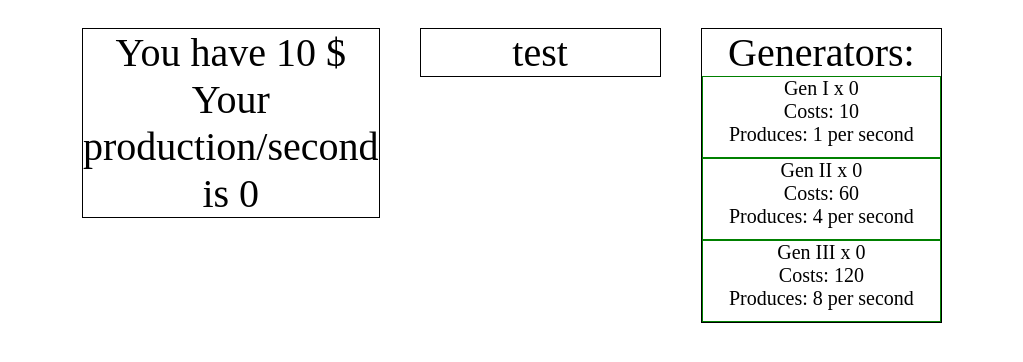
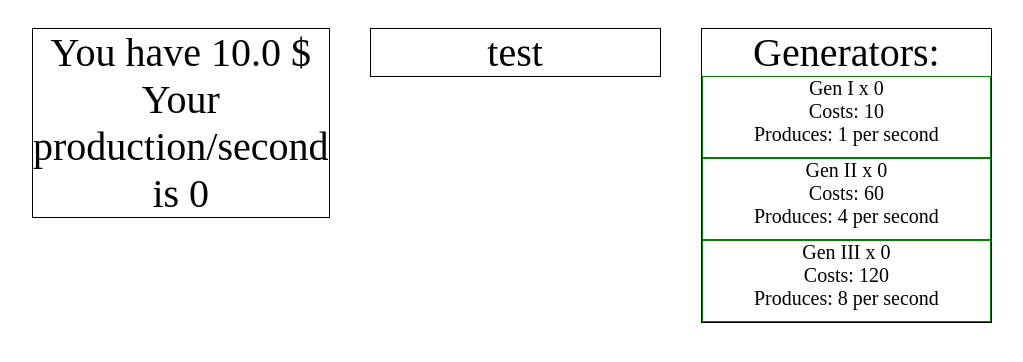
Before and after one commit to LeoMart83/react-incremental, a React (Create React App) app: page / in a window 1280 px wide. Shown: the top 362 px of the page, without its empty margins (128-1151 px from the left). Built offline with nearby package versions, Linux system fonts and the light colour scheme.

Commit message:
player prod isn't working, a lot of changes

```diff
--- a/src/App.js
+++ b/src/App.js
@@ -1,7 +1,7 @@
 import { CurrencyInfo } from "./components/CurrencyInfo";
 import { GameplayArea } from "./components/GameplayArea";
-import { Generators } from "./components/Generators/Generators";
-import { useState, useEffect, useRef } from "react";
+import { Generators } from "./components/GeneratorContainer/Generators";
+import { useState, useEffect } from "react";
 import "./index.css";
 
 const PLAYER = {
@@ -18,40 +18,30 @@ const App = () => {
 
   useEffect(() => {
     const intervalId = setInterval(() => {
-      setPlayerData({ ...player, money: player.money + player.prod });
-    }, 1000)
+      setPlayerData({ ...player, money: (player.money + player.prod/20) });
+      // console.log((player.money + player.prod/5).toFixed(1)  );
+    }, 50)
 
     return () => {
       clearInterval(intervalId);
     }
   }, [player]);
 
+  const updatePlayerProduction = (generator) => {
+    // This function needs to be changed
+
+    if (generator.cost > player.money) return false
 
 
 
-  //   const playerRef = useRef(player);
-  //
-  //   useEffect(() => {
-  //     setInterval( () => {
-  //       setPlayerData({ ...playerRef.current, money: playerRef.current.money + playerRef.current.production });
-  //     }, 1000);
-  //   }, []);
-  //
-  //   useEffect(() => {
-  //      playerRef.current = player;
-  //   }, [player]);
-
-  const updatePlayer = (generator) => {
-
-    if (generator.cost > player.money) return false
-    setPlayerData({ ...player, money: player.money - generator.cost, prod: player.prod + generator.prod });
+    setPlayerData({ ...player, money: player.money - generator.cost, prod: generator.prod * (generator.amount + 1) * generator.mult });
     return true
   }
 
   return (<div className="app">
     <div className="first-block"> <CurrencyInfo player={player} /> </div>
     <div className="second-block"> <GameplayArea /> </div>
-    <div className="generators-block"> <Generators updatePlayer={updatePlayer} /> </div>
+    <div className="generators-block"> <Generators updatePlayerProduction={updatePlayerProduction} /> </div>
   </div>
   )
 }
--- a/src/components/CurrencyInfo.jsx
+++ b/src/components/CurrencyInfo.jsx
@@ -1,6 +1,6 @@
 export const CurrencyInfo = ({player}) => {
     return (<div>
-        <div>You have {player.money} $</div>
+        <div>You have {(player.money).toFixed(1)} $</div>
         <div>Your production/second is {player.prod}</div>
         </div>
     )
--- /dev/null
+++ b/src/components/GeneratorContainer/Generator/Generator.jsx
@@ -0,0 +1,9 @@
+export const Generator = ({buyGenerator, generator}) => {
+    return (
+        <div className="generator-block" onClick={() => buyGenerator()}>
+            <div> {generator.name} x {generator.amount ? generator.amount : 0} </div>
+            <div> Costs: {generator.cost} </div>
+            <div> Produces: {generator.prod * generator.mult} per second </div>
+        </div>
+    )
+}
--- /dev/null
+++ b/src/components/GeneratorContainer/Generator/GeneratorContainer.jsx
@@ -0,0 +1,26 @@
+import "./index.css";
+import { useEffect, useState } from "react";
+import { Generator } from "./Generator";
+
+
+export const GeneratorContainer = (props) => {
+
+    const [generator, setGenerator] = useState(props.generator);
+
+    useEffect(() => {
+        setGenerator({ ...generator, prod: Math.round(generator.cost / 20 + generator.tier) });
+    }, []);
+
+    const buyGenerator = async () => {
+        const canBuy = props.updatePlayerProduction(generator);
+        if (!canBuy) return;
+
+        if (generator.amount > 0 && (generator.amount + 1) % 10 === 0) {
+            setGenerator({ ...generator, cost: Math.round(generator.cost * 1.2), amount: generator.amount + 1, mult: generator.mult + 1 });
+        } else {
+            setGenerator({ ...generator, cost: Math.round(generator.cost * 1.2), amount: generator.amount + 1, });
+        }
+    }
+
+    return (<Generator buyGenerator={buyGenerator} generator={generator} />)
+}
--- /dev/null
+++ b/src/components/GeneratorContainer/Generators.jsx
@@ -0,0 +1,17 @@
+import { GeneratorContainer } from "./Generator/GeneratorContainer"
+import { GENERATORS_ARRAY } from "../../constants/generators";
+
+export const Generators = (props) => {
+
+    const mappedGenerators = GENERATORS_ARRAY.map(generator =>
+         <GeneratorContainer
+            updatePlayerProduction={props.updatePlayerProduction}
+            generator={generator}
+            key={generator.tier} />);
+
+    return (<div>
+        <div> Generators:  </div>
+         {mappedGenerators}
+    </div >
+    )
+}
--- a/src/components/Generators/Generator/Generator.jsx
+++ /dev/null
@@ -1,24 +0,0 @@
-import "./index.css";
-import { useEffect, useState } from "react";
-
-
-export const Generator = (props) => {
-
-    const [generator, setGenerator] = useState(props.generator);
-
-    useEffect( () => {
-        setGenerator({...generator, prod: Math.round(generator.cost/20 + generator.tier) });
-    }, []);
-
-    const buyGenerator = () => {
-        const canBuy = props.updatePlayer(generator);
-        if ( !canBuy ) return
-        setGenerator({ ...generator, amount: generator.amount + 1, cost: Math.round(generator.cost * 1.2) });
-    }
-
-    return (<div className="generator-block" onClick={() => buyGenerator()}>
-        <div> {generator.name} x {generator.amount ? generator.amount : 0} </div>
-        <div> Costs: {generator.cost} </div>
-        <div> Produces: {generator.prod ? generator.prod : "?"} per second </div>
-    </div>)
-}
--- a/src/components/Generators/Generators.jsx
+++ /dev/null
@@ -1,15 +0,0 @@
-import { Generator } from "./Generator/Generator"
-import { GENERATORS_ARRAY } from "../../constants/generators";
-
-export const Generators = (props) => {
-
-    const generators = GENERATORS_ARRAY.map(generator => <div> <Generator
-        updatePlayer={props.updatePlayer}
-        generator={generator}  /> </div>);
-
-    return (<div>
-        <div> Generators:  </div>
-        <div> {generators} </div>
-    </div >
-    )
-}
--- a/src/constants/generators.js
+++ b/src/constants/generators.js
@@ -5,6 +5,8 @@ export const GENERATORS_ARRAY = [
         cost: 10,
         prod: 1,
         amount: 0,
+        bought: 0,
+        mult: 1,
     },
     {
         name: 'Gen II',
@@ -12,6 +14,8 @@ export const GENERATORS_ARRAY = [
         cost: 60,
         prod: 1,
         amount: 0,
+        bought: 0,
+        mult: 1,
     },
     {
         name: 'Gen III',
@@ -19,5 +23,7 @@ export const GENERATORS_ARRAY = [
         cost: 120,
         prod: 1,
         amount: 0,
+        bought: 0,
+        mult: 1,
     }
 ]
--- a/src/index.css
+++ b/src/index.css
@@ -2,7 +2,7 @@
 
 .app {
     display: flex;
-    width: 900px;
+    width: 1000px;
     margin: 0 auto;
     box-sizing: border-box;
 }
@@ -15,3 +15,8 @@
     font-size: 40px;
     margin: 20px;
 }
+
+.generators-block {
+    width: 400 px;
+
+}
```
Also changed, not shown: src/components/GeneratorContainer/Generator/index.css (renamed from src/components/Generators/Generator/index.css).
